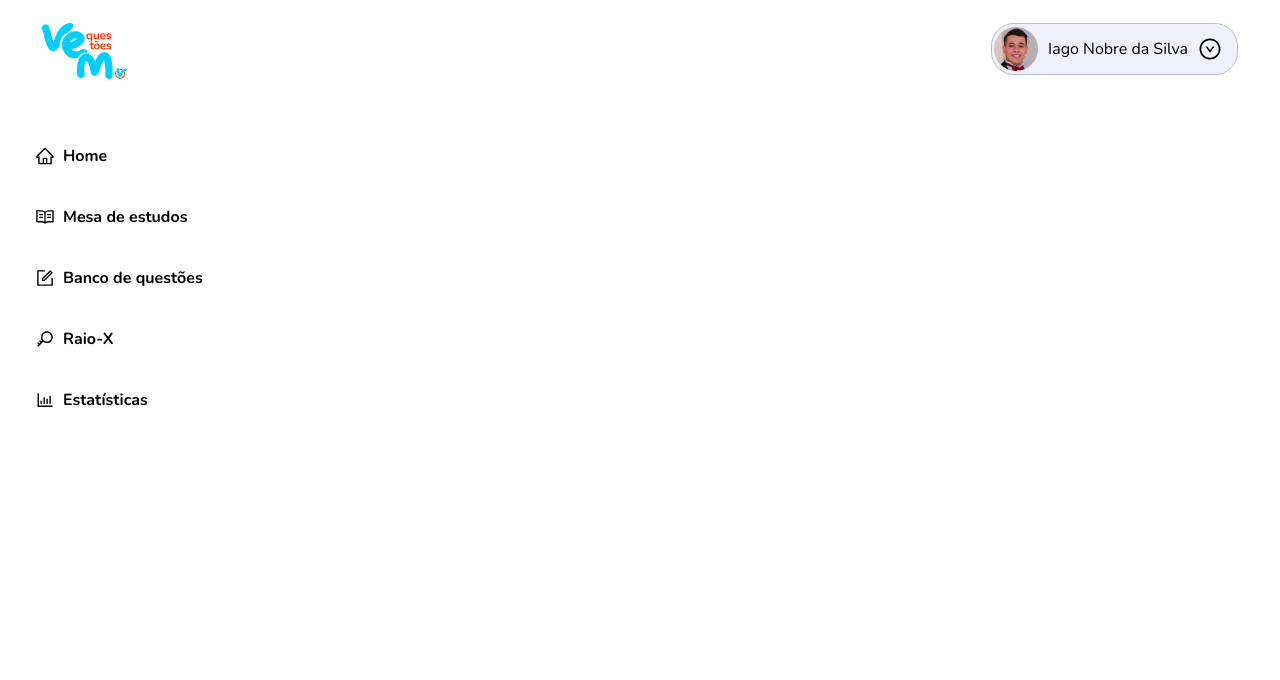
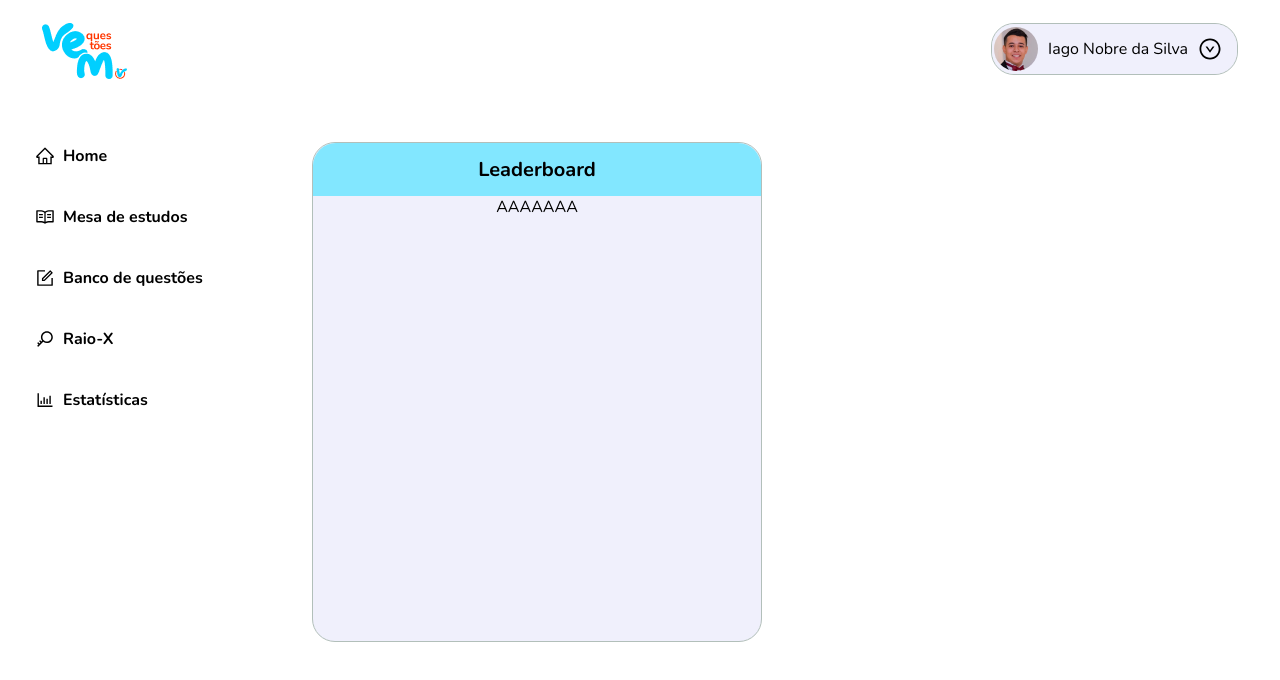
Before and after one commit to vadolasi/vem-questoes, a Next.js app: page /Home in a window 1280 px wide. Shown: the top 680 px of the page. Built offline with nearby package versions, Linux system fonts and the light colour scheme.

Commit message:
add contentCard in HomePage

```diff
--- a/src/pages/Home/index.tsx
+++ b/src/pages/Home/index.tsx
@@ -1,15 +1,19 @@
-import { Header } from "@/components/Header"
+import { Container, Content } from './styles';
 
-import { Container, Content } from './styles'
-import { Menu } from "@/components/Menu"
+import { Menu } from "@/components/Menu";
+import { Header } from "@/components/Header";
+import { ContentCard } from '@/components/ContentCard';
 
 export default function Home() {
   return (
     <Container>
      <Header/>
      <Menu/>
+
      <Content>
-
+          <ContentCard title='Leaderboard'>
+            AAAAAAA
+          </ContentCard>
      </Content>
     </Container>
   )
--- a/src/pages/Home/styles.ts
+++ b/src/pages/Home/styles.ts
@@ -18,5 +18,7 @@ export const Container = styled('div', {
 export const Content = styled('main', {
         gridArea: 'content',
 
+        padding: '42px',
+
 
 })
```
